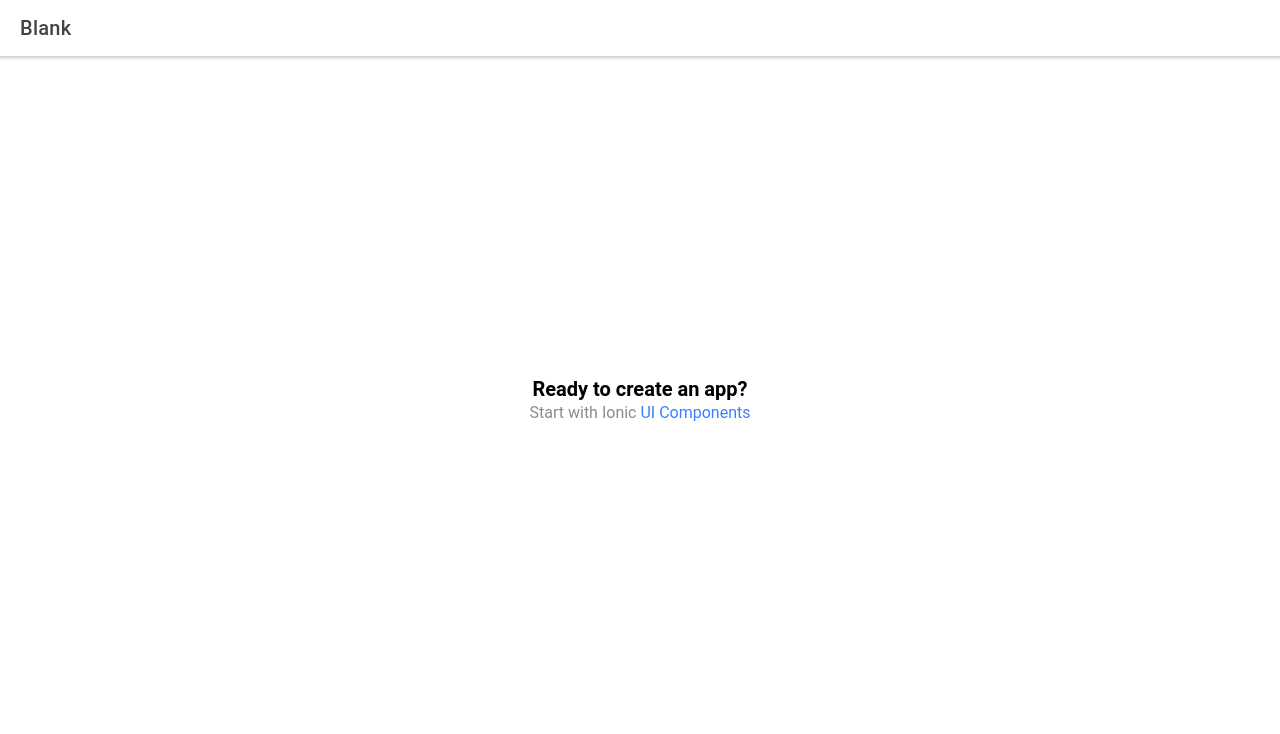
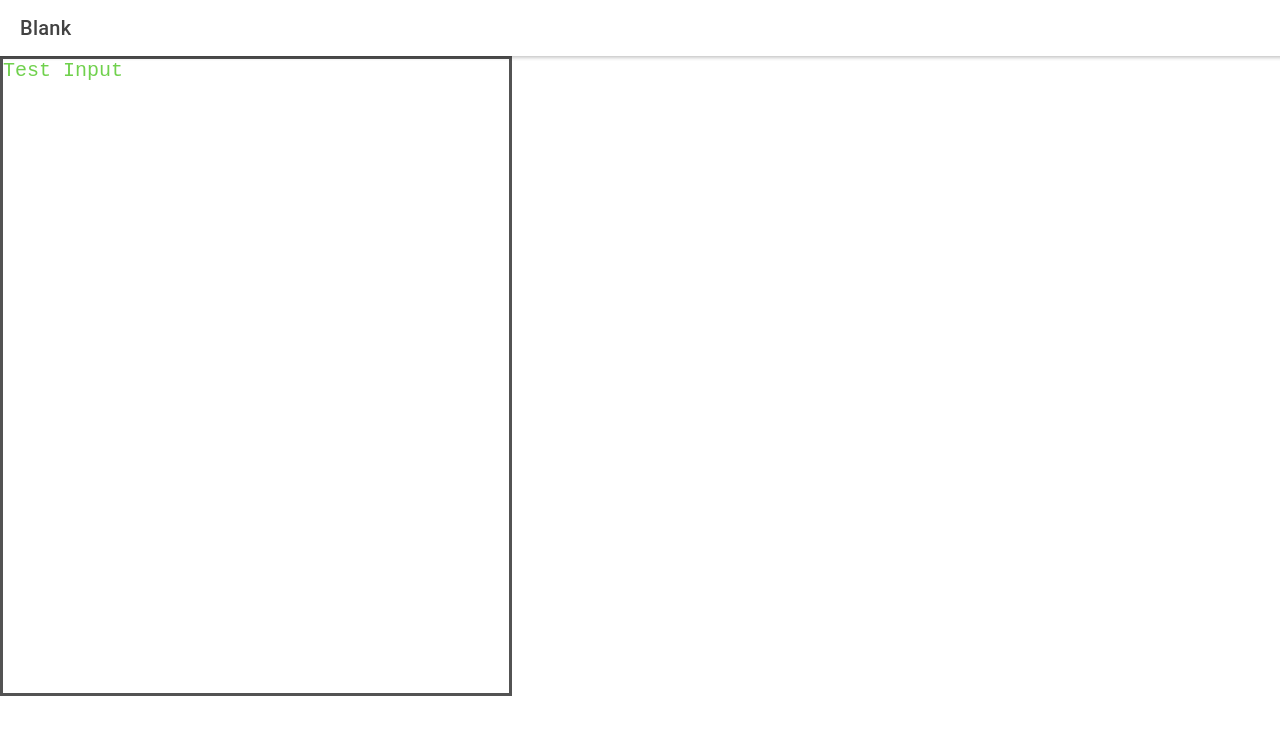
Before and after one commit to selareid/katex_editor_ionic_front, a React (Create React App) app: page /home in a window 1280 px wide. Shown: the top 734 px of the page. Built offline with nearby package versions, Linux system fonts and the light colour scheme.

Commit message:
Added ability to accept onInput prop on KatexInputField component and added component to Home page

```diff
--- a/src/components/KatexInputField.tsx
+++ b/src/components/KatexInputField.tsx
@@ -2,12 +2,16 @@ import './KatexInputField.css';
 import { useInputHighlighter } from '../hooks/useInputHighlighter';
 import React, { useEffect, useRef } from 'react';
 
-const KatexInputField: React.FC = () => {
+const KatexInputField: React.FC<{onInput?: Function}> = (props) => {
   const inputBox = useRef(null);
   const { input, setRawInput } = useInputHighlighter("Test Input");
 
   const handleInputUpdate = (event: React.FormEvent<HTMLPreElement>) => {
     setRawInput((event.target as HTMLElement).innerText);
+
+    if (props.onInput) {
+      props.onInput(event);
+    }
   }
 
   useEffect(() => {
@@ -30,4 +34,5 @@ const KatexInputField: React.FC = () => {
   );
 }
 
+
 export default KatexInputField;
--- a/src/pages/Home.tsx
+++ b/src/pages/Home.tsx
@@ -1,5 +1,5 @@
 import { IonContent, IonHeader, IonPage, IonTitle, IonToolbar } from '@ionic/react';
-import ExploreContainer from '../components/ExploreContainer';
+import KatexInputField from '../components/KatexInputField';
 import './Home.css';
 
 const Home: React.FC = () => {
@@ -16,7 +16,7 @@ const Home: React.FC = () => {
             <IonTitle size="large">Blank</IonTitle>
           </IonToolbar>
         </IonHeader>
-        <ExploreContainer />
+        <KatexInputField/>
       </IonContent>
     </IonPage>
   );
```
